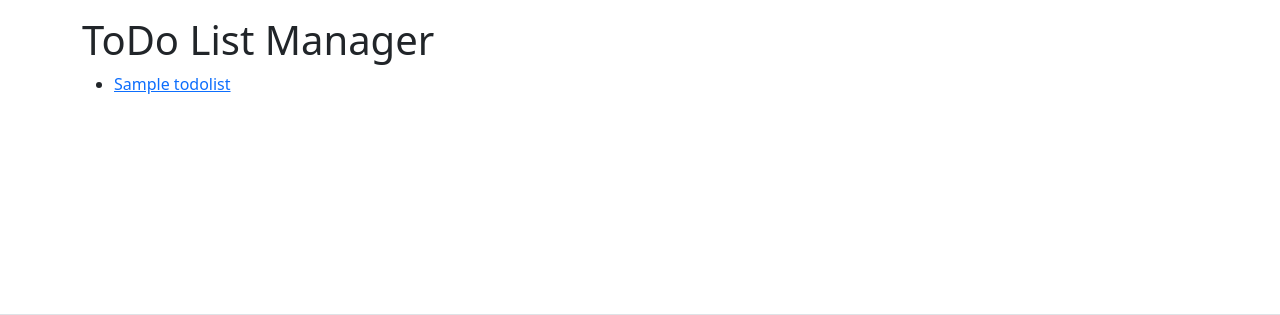
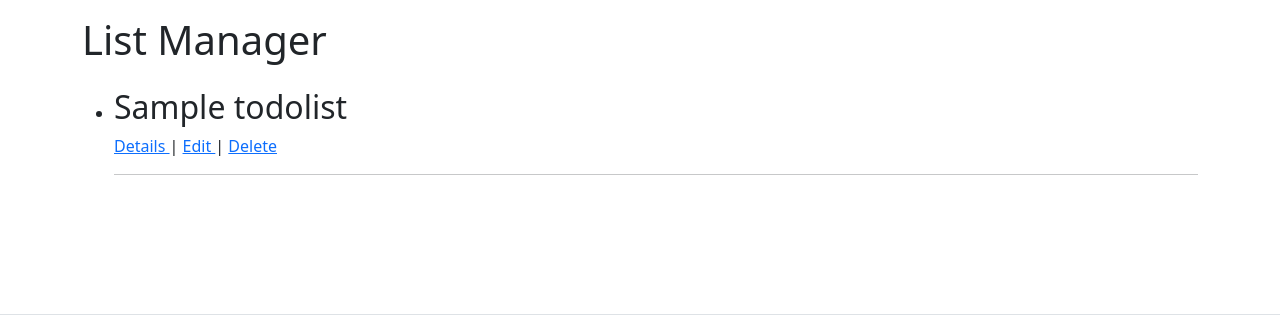
Before and after one commit to jaerrib/todo-list, a Django app: page /todos/ in a window 1280 px wide. Shown: the part 73-388 px from the top of the page. Run offline with Django 5.2, Linux system fonts and the light colour scheme; a user stored in the database is signed in; tables that the repository leaves empty hold one stand-in row (values such as "Sample post"); parts of the project's set-up code (start-up, migrations or seed data) failed here and were passed over.

Commit message:
Add action links to list manager page

```diff
--- a/templates/list_manager.html
+++ b/templates/list_manager.html
@@ -4,15 +4,27 @@
 
 {% block content %}
 
-<h1>ToDo List Manager</h1>
-<ul>
+<h1>List Manager</h1>
+<ul class="mt-4 ">
 
     {% for todo_list in todolist_list %}
     <li>
+        <h2>
+            {{ todo_list.title }}
+        </h2>
         <a href="{% url 'todo_list_detail' todo_list.pk %}">
-            {{ todo_list.title }}
+            Details
+        </a>
+        |
+        <a href="{% url 'todo_list_edit' todo_list.pk %}">
+            Edit
+        </a>
+        |
+        <a href="{% url 'todo_list_delete' todo_list.pk %}">
+            Delete
         </a>
     </li>
+    <hr>
     {% endfor %}
 
 </ul>
```
